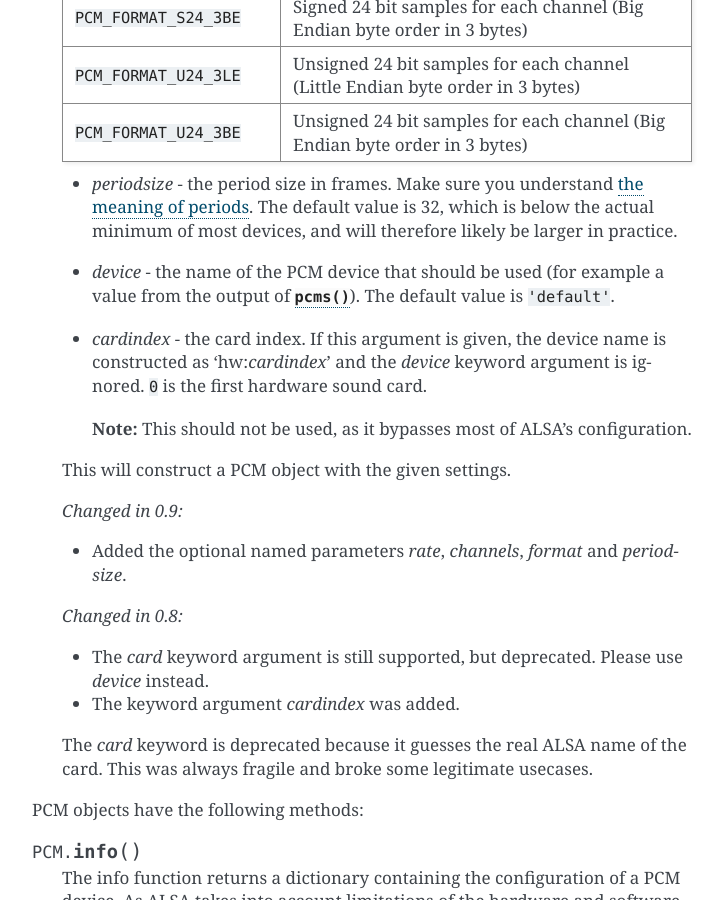
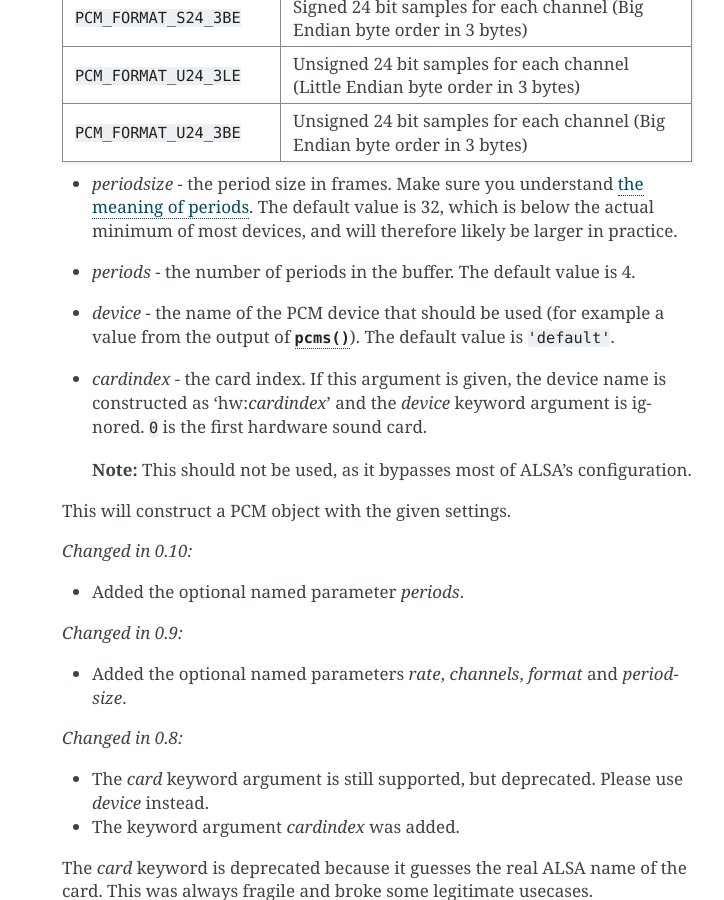
Before and after one commit to larsimmisch/pyalsaaudio, a Sphinx documentation site: the page built from doc/libalsaaudio.rst, in a window 1280 px wide and 900 px high, scrolled down 3334 px. Shown: the whole window, without its empty margins (388-1112 px from the left). Built offline with Sphinx 7.4.7, drawn with Linux system fonts in a browser that asks for light colours.

Commit message:
make period count configurable
the period count is just as important for playback latency as the period
size, so it makes no sense to have only one of them configurable.

as a drive-by, fix up the handling of periods in info() & dumpinfo().

```diff
--- a/doc/libalsaaudio.rst
+++ b/doc/libalsaaudio.rst
@@ -96,7 +96,7 @@ PCM objects in :mod:`alsaaudio` can play or capture (record) PCM
 sound through speakers or a microphone. The PCM constructor takes the
 following arguments:
 
-.. class:: PCM(type=PCM_PLAYBACK, mode=PCM_NORMAL, rate=44100, channels=2, format=PCM_FORMAT_S16_LE, periodsize=32, device='default', cardindex=-1)
+.. class:: PCM(type=PCM_PLAYBACK, mode=PCM_NORMAL, rate=44100, channels=2, format=PCM_FORMAT_S16_LE, periodsize=32, periods=4, device='default', cardindex=-1)
 
    This class is used to represent a PCM device (either for playback and
    recording). The arguments are:
@@ -146,6 +146,7 @@ following arguments:
      Make sure you understand :ref:`the meaning of periods <term-period>`.
      The default value is 32, which is below the actual minimum of most devices,
      and will therefore likely be larger in practice.
+   * *periods* - the number of periods in the buffer. The default value is 4.
    * *device* - the name of the PCM device that should be used (for example
      a value from the output of :func:`pcms`). The default value is
      ``'default'``.
@@ -157,6 +158,10 @@ following arguments:
      **Note:** This should not be used, as it bypasses most of ALSA's configuration.
 
    This will construct a PCM object with the given settings.
+
+   *Changed in 0.10:*
+
+   - Added the optional named parameter `periods`.
 
    *Changed in 0.9:*
 
```
Also changed, not shown: 1 other file.
